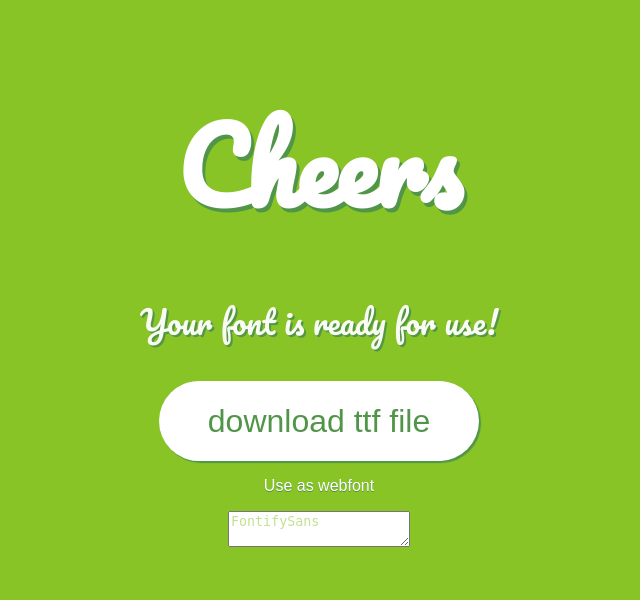
After one commit to fontify/fontify, a Flask app: page /finish in a window 1280 px wide. The commit adds this page. Shown: the top 600 px of the page, without its empty margins (321-961 px from the left). Run offline with Flask 2, Linux system fonts and the light colour scheme; some libraries are stand-ins or nearby versions.

Commit message:
Init finish page

```diff
--- a/hello.py
+++ b/hello.py
@@ -19,6 +19,13 @@ app.config['UPLOAD_FOLDER'] = UPLOAD_FOLDER
 def index():
     return render_template(
         'index.html'
+    )
+
+
+@app.route("/finish")
+def finish():
+    return render_template(
+        'finish.html'
     )
 
 
--- a/static/index.css
+++ b/static/index.css
@@ -17,9 +17,12 @@ body {
 h1 {
     margin: 20px 0 40px 0;
     font-size: 100px;
-    text-transform: lowercase;
     font-family: 'Pacifico', cursive;
     text-shadow: 3px 4px 0 RGB(81, 149, 72);
+}
+
+h1.index {
+    text-transform: lowercase;
 }
 
 p.subtitle {
--- /dev/null
+++ b/templates/base.html
@@ -0,0 +1,13 @@
+<!DOCTYPE html>
+<html>
+<head>
+    <title>{% block title %}{% endblock %}</title>
+    <link rel="stylesheet" type="text/css" href="static/index.css">
+    <link rel="stylesheet" type="text/css" href="static/dropzone.css">
+    <link href='https://fonts.googleapis.com/css?family=Pacifico' rel='stylesheet' type='text/css'>
+</head>
+<body>{% block body %}{% endblock %}</body>
+</html>
+
+<script src="static/dropzone.js"></script>
+<script src="static/index.js"></script>
--- /dev/null
+++ b/templates/finish.html
@@ -0,0 +1,13 @@
+{% extends "base.html" %}
+{% block title %}Fontify - Use Your Own Font!{% endblock %}
+
+{% block body %}
+<h1>Cheers</h1>
+<p class="subtitle">Your font is ready for use!</p>
+<a href="/ttf"><button type="button">download ttf file</button></a>
+
+<div class="use-font">
+	<p>Use as webfont</p>
+    <textarea placeholder="FontifySans"></textarea>
+</div>
+{% endblock %}
```
Also changed, not shown: templates/index.html (+5 -16 lines).
